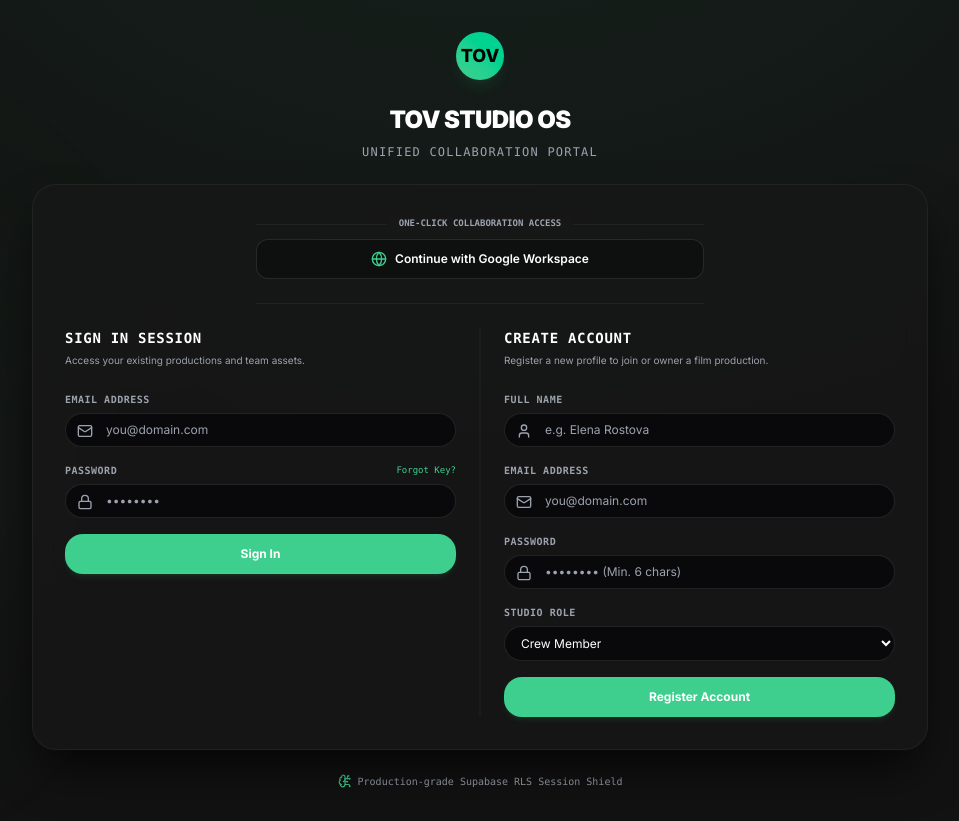
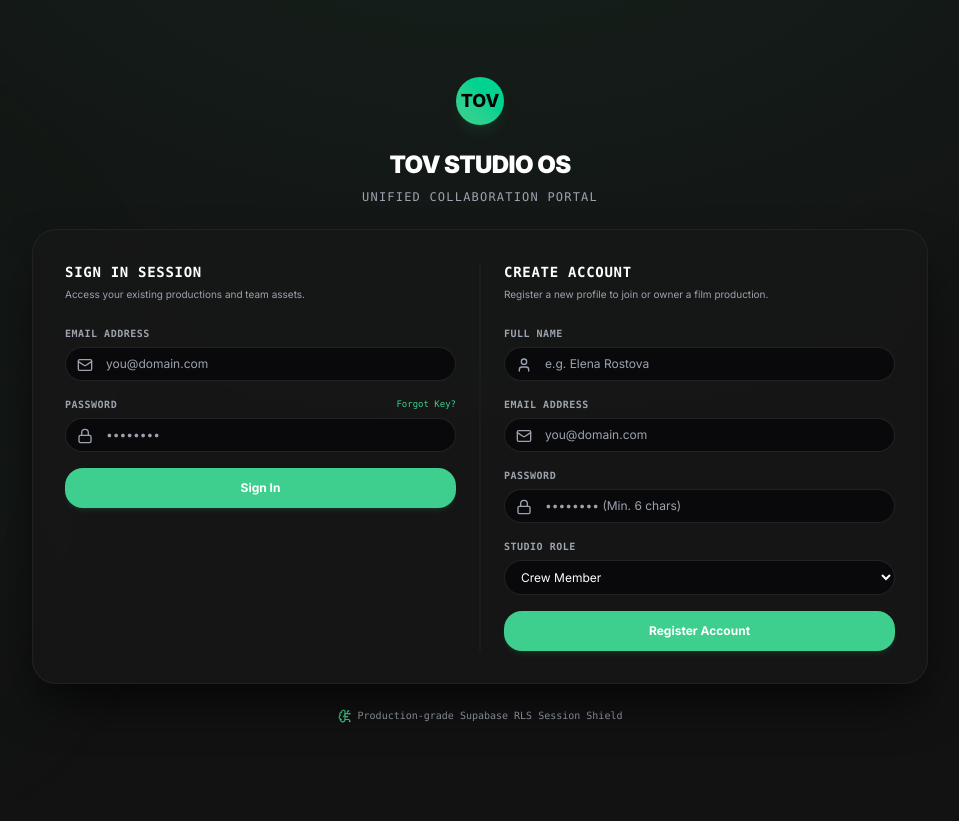
Before and after one commit to vivekrautela03-lang/Tov_studio, a Next.js app: page / in a window 1280 px wide. Shown: the whole page, without its empty margins (160-1119 px from the left). After the commit the page ends 800 px from the top, so only its background shows below. Built offline with nearby package versions, Linux system fonts and the light colour scheme.

Commit message:
AuthView cleanup: remove legacy Continue with Google Workspace button from Login/Signup interface

```diff
--- a/src/components/views/AuthView.tsx
+++ b/src/components/views/AuthView.tsx
@@ -4,7 +4,7 @@
 import { supabase } from "@/utils/supabaseClient";
 import { Button } from "@/components/ui/button";
 import { Card, CardContent } from "@/components/ui/card";
-import { Sparkles, Mail, Lock, ShieldAlert, CheckCircle, BrainCircuit, User, ArrowLeft, RefreshCw, Globe } from "lucide-react";
+import { Sparkles, Mail, Lock, ShieldAlert, CheckCircle, BrainCircuit, User, ArrowLeft, RefreshCw } from "lucide-react";
 import { motion, AnimatePresence } from "framer-motion";
 
 interface AuthViewProps {
@@ -148,23 +148,6 @@
     }
   };
 
-  const handleGoogleOAuth = async () => {
-    setLoading(true);
-    setErrorMsg("");
-    try {
-      const { error } = await supabase.auth.signInWithOAuth({
-        provider: "google",
-        options: {
-          redirectTo: `${window.location.origin}/auth-callback`
-        }
-      });
-      if (error) throw error;
-    } catch (err: any) {
-      console.error("Google OAuth error:", err);
-      setErrorMsg(parseError(err));
-      setLoading(false);
-    }
-  };
 
   return (
     <div className="min-h-screen bg-[#121212] text-white flex flex-col justify-center items-center p-4 md:p-8 relative overflow-hidden select-none">
@@ -319,24 +302,6 @@
             ) : (
               // Standard View: BOTH Sign In and Sign Up are side-by-side
               <div className="space-y-6">
-
-                {/* Unified Social Sign-in at the Top */}
-                <div className="max-w-md mx-auto text-center space-y-3 pb-6 border-b border-white/5">
-                  <div className="relative flex justify-center text-[9px] font-mono text-text-secondary uppercase mb-2">
-                    <span className="bg-[#171717] px-3 z-10 font-bold">One-Click Collaboration Access</span>
-                    <div className="absolute top-1/2 left-0 right-0 h-px bg-white/5" />
-                  </div>
-                  <Button
-                    type="button"
-                    variant="outline"
-                    onClick={handleGoogleOAuth}
-                    disabled={loading}
-                    className="w-full flex items-center justify-center gap-2 text-xs font-semibold border-white/10 hover:border-primary/50 text-white cursor-pointer h-10 bg-black/30"
-                  >
-                    <Globe className="w-4 h-4 text-primary shrink-0" />
-                    <span>Continue with Google Workspace</span>
-                  </Button>
-                </div>
 
                 {/* Grid Split: Login (Left) | Register (Right) */}
                 <div className="grid grid-cols-1 md:grid-cols-2 gap-8 md:gap-12 relative">
```
